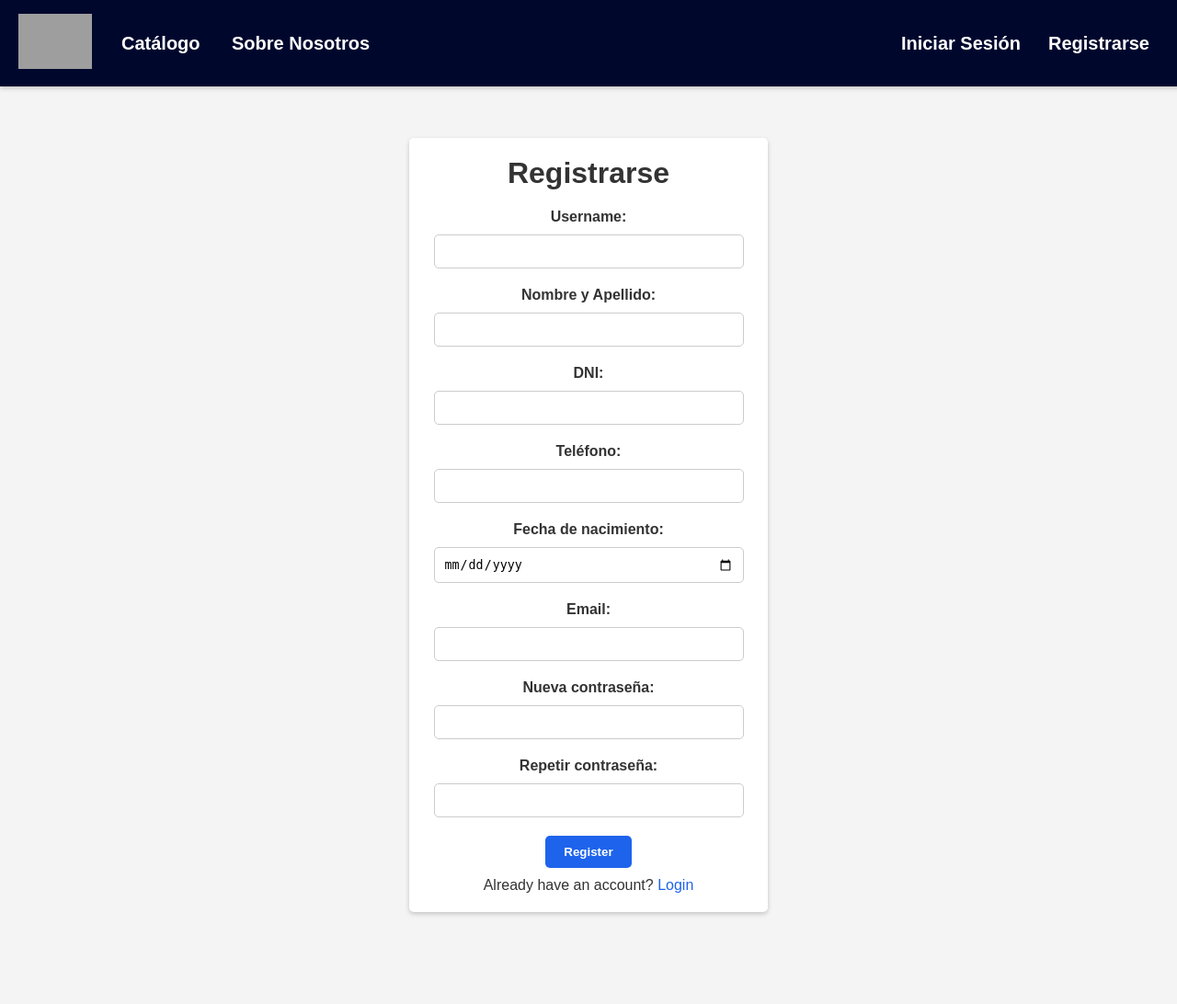
After one commit to unaibermudez/SGSS_Trabajo1, a PHP site: page /register.php in a window 1280 px wide. The commit adds this page. Shown: the whole page at 92% size. Run offline with PHP 8.4, Linux system fonts and the light colour scheme; grey boxes are pictures that could not be loaded.

Commit message:
login & register page front

```diff
--- a/app/components/nav-bar.php
+++ b/app/components/nav-bar.php
@@ -14,7 +14,7 @@
     </div>
     <div class="right-elements">
         <ul class="menu">
-            <li><a href="log_in.php" >Iniciar Sesión</a></li>
+            <li><a href="login.php" >Iniciar Sesión</a></li>
             <li><a href="register.php" >Registrarse</a></li>
 
         </ul>
--- /dev/null
+++ b/app/register.php
@@ -0,0 +1,44 @@
+<!DOCTYPE html>
+<html lang="en">
+<head>
+    <meta charset="UTF-8">
+    <meta name="viewport" content="width=device-width, initial-scale=1.0">
+    <title>Register - MotorCity Dealership</title>
+    <link rel="stylesheet" href="/styles/register.css"> <!-- Include your CSS file for styling -->
+</head>
+<body>
+    <!-- Incluimos la barra del menú -->
+    <?php require_once("components/nav-bar.php")?>
+    <div class="register-container">
+        <h1>Registrarse</h1>
+        <form action="process_register.php" method="POST">
+            <label for="username">Username:</label>
+            <input type="text" id="username" name="username" required>
+
+            <label for="fullName">Nombre y Apellido:</label>
+            <input type="text" id="fullName" name="fullName" required>
+
+            <label for="dni">DNI:</label>
+            <input type="text" id="dni" name="dni" required>
+
+            <label for="phone">Teléfono:</label>
+            <input type="text" id="phone" name="phone" required>
+
+            <label for="birthdate">Fecha de nacimiento:</label>
+            <input type="date" id="birthdate" name="birthdate" required>
+
+            <label for="email">Email:</label>
+            <input type="email" id="email" name="email" required>
+
+            <label for="password">Nueva contraseña:</label>
+            <input type="password" id="password" name="password" required>
+
+            <label for="confirmPassword">Repetir contraseña:</label>
+            <input type="password" id="confirmPassword" name="confirmPassword" required>
+
+            <button type="submit">Register</button>
+        </form>
+        <p>Already have an account? <a href="login.php">Login</a></p>
+    </div>
+</body>
+</html>
--- a/app/styles/nav-bar.css
+++ b/app/styles/nav-bar.css
@@ -8,7 +8,7 @@ body, ul, li, a {
 
 /* Navigation Bar Styles */
 .navbar {
-    background-color: #333;
+    background-color: #00072d;
     color: #fff;
     height: auto;
     display: flex;
@@ -36,6 +36,7 @@ body, ul, li, a {
 
 .menu li {
     margin-right: 30px;
+    display: inline-block;
 }
 
 .menu li:last-child {
--- /dev/null
+++ b/app/styles/register.css
@@ -0,0 +1,66 @@
+/* Reset some default styles */
+body, h1, h2, p, label, input, button {
+    margin: 0;
+    padding: 0;
+}
+
+/* Set a background color and font for the entire page */
+body {
+    font-family: Arial, sans-serif;
+    background-color: #f4f4f4;
+    color: #333;
+}
+
+/* Style the register container */
+.register-container {
+    background-color: #fff;
+    border-radius: 5px;
+    box-shadow: 0px 2px 5px rgba(0, 0, 0, 0.2);
+    margin: 100px auto;
+    padding: 20px;
+    text-align: center;
+    width: 350px;
+    margin-top: 150px;
+}
+
+.register-container h1 {
+    font-size: 2rem;
+    margin-bottom: 20px;
+}
+
+.register-container label {
+    display: block;
+    font-weight: bold;
+    margin-bottom: 10px;
+}
+
+.register-container input {
+    width: 90%;
+    padding: 10px;
+    margin-bottom: 20px;
+    border: 1px solid #ccc;
+    border-radius: 5px;
+}
+
+.register-container button {
+    background-color: #1e63ec;
+    border: none;
+    color: #fff;
+    padding: 10px 20px;
+    border-radius: 5px;
+    cursor: pointer;
+    font-weight: bold;
+}
+
+.register-container button:hover {
+    background-color: #153b87;
+}
+
+.register-container p {
+    margin-top: 10px;
+}
+
+.register-container a {
+    color: #1e63ec;
+    text-decoration: none;
+}
--- a/database.sql
+++ b/database.sql
@@ -30,12 +30,12 @@ SET time_zone = "+00:00";
 CREATE TABLE `usuarios` (
   `id_usuario` int NOT NULL AUTO_INCREMENT,
   `username` text NOT NULL,
-  `password` text NOT NULL,
   `nombre_apellidos` text NOT NULL,
   `dni` text NOT NULL,
   `telf` int(9) NOT NULL,
   `fecha_nacimiento` text NOT NULL,
   `email` text NOT NULL,
+  `password` text NOT NULL,
   PRIMARY KEY (`id_usuario`)
 ) ENGINE=InnoDB DEFAULT CHARSET=utf8mb4;
 
```
Also changed, not shown: app/login.php (added, +28 -0 lines), app/styles/login.css (added, +67 -0 lines), 1 other file.
